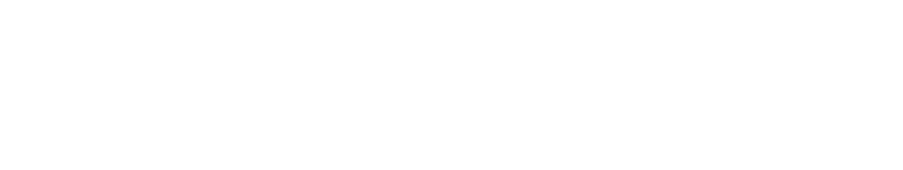
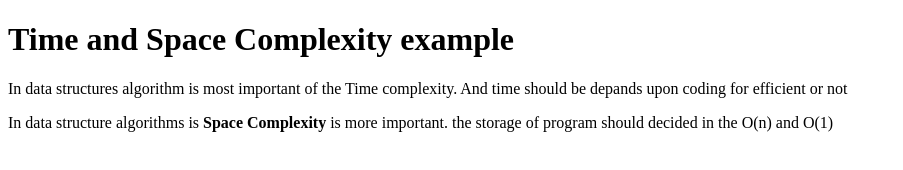
Before and after one commit to acciojob/time-and-space-complexity-Aravindhan-Rajendran, a website: page main.html in a window 1280 px wide. Shown: the whole page, without its empty margins (0-903 px from the left). Drawn offline with Linux system fonts and the light colour scheme.

Commit message:
created a submission

```diff
--- a/main.html
+++ b/main.html
@@ -8,7 +8,10 @@
 
 <body>
 	<!-- the entire body must be written by student -->
-    <script type="text/javascript" src="./script.js">
+	<h1>Time and Space Complexity example</h1>
+	<p>In data structures algorithm is most important of the Time complexity. And time should be depands upon coding for efficient or not</p>
+    <p>In data structure algorithms is <b>Space Complexity</b> is more important. the storage of program should decided in the O(n) and O(1)</p>
+	<script type="text/javascript" src="./script.js">
 </script>
 
 </body>
```
